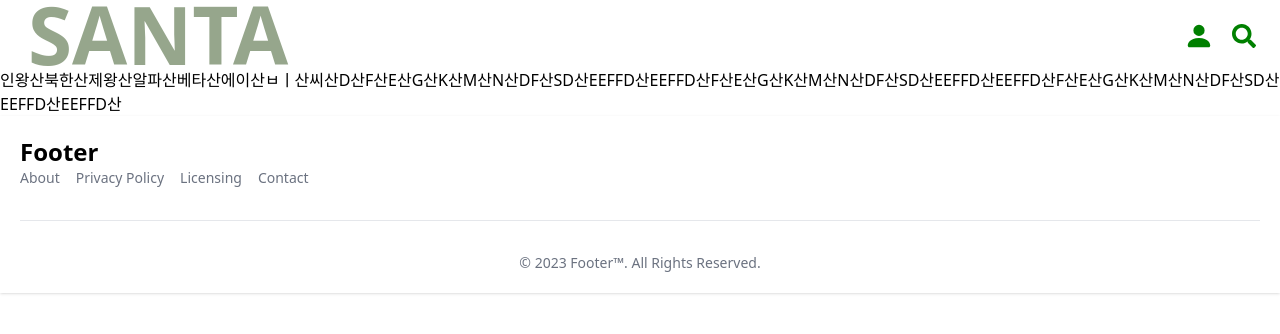
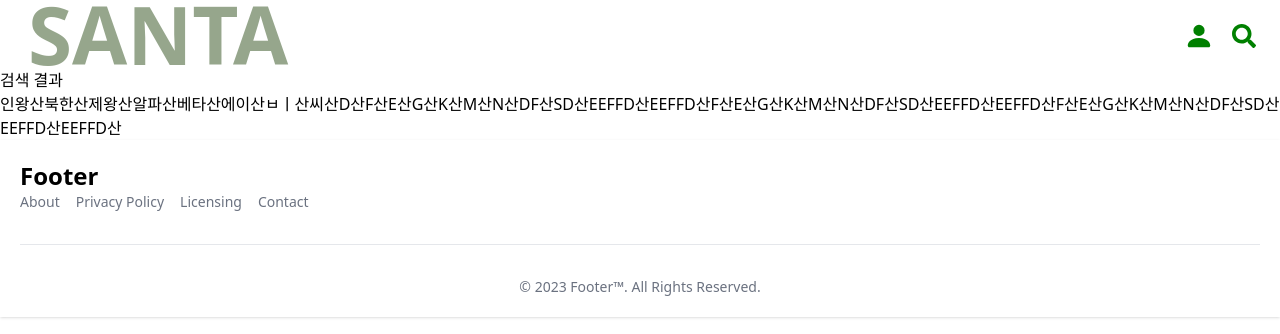
Before and after one commit to WestSilver99/Front, a React (Create React App) app: page /search/1 in a window 1280 px wide. Shown: the top 334 px of the page. Built offline with nearby package versions, Linux system fonts and the light colour scheme.

Commit message:
Feat : 검색결과 추가

```diff
--- a/src/pages/Search/index.jsx
+++ b/src/pages/Search/index.jsx
@@ -2,7 +2,12 @@ import React from "react";
 import dummyData from "@hooks/postdummy";
 
 const Search = ({ searchTerm }) => {
-  return <div>{dummyData.map((e) => e.title)}</div>;
+  return (
+    <div>
+      <h2>검색 결과</h2>
+      <div>{dummyData.map((e) => e.title)}</div>
+    </div>
+  );
 };
 
 export default Search;
--- a/src/utils/search.js
+++ b/src/utils/search.js
@@ -26,7 +26,6 @@ const SearchBar = (props) => {
           onChange={(e) => setSearchTerm(e.target.value)}
           className="px-4 py-2 h-10 w-full focus:outline-none focus:border-b border-b-2 border-black"
         />
-        {/* AutoFocus 기능 추가할 것 */}
         <button
           onClick={handleSearch}
           className="absolute right-0 top-1 px-4 py-2 text-black rounded-md bg-transparent"
```
